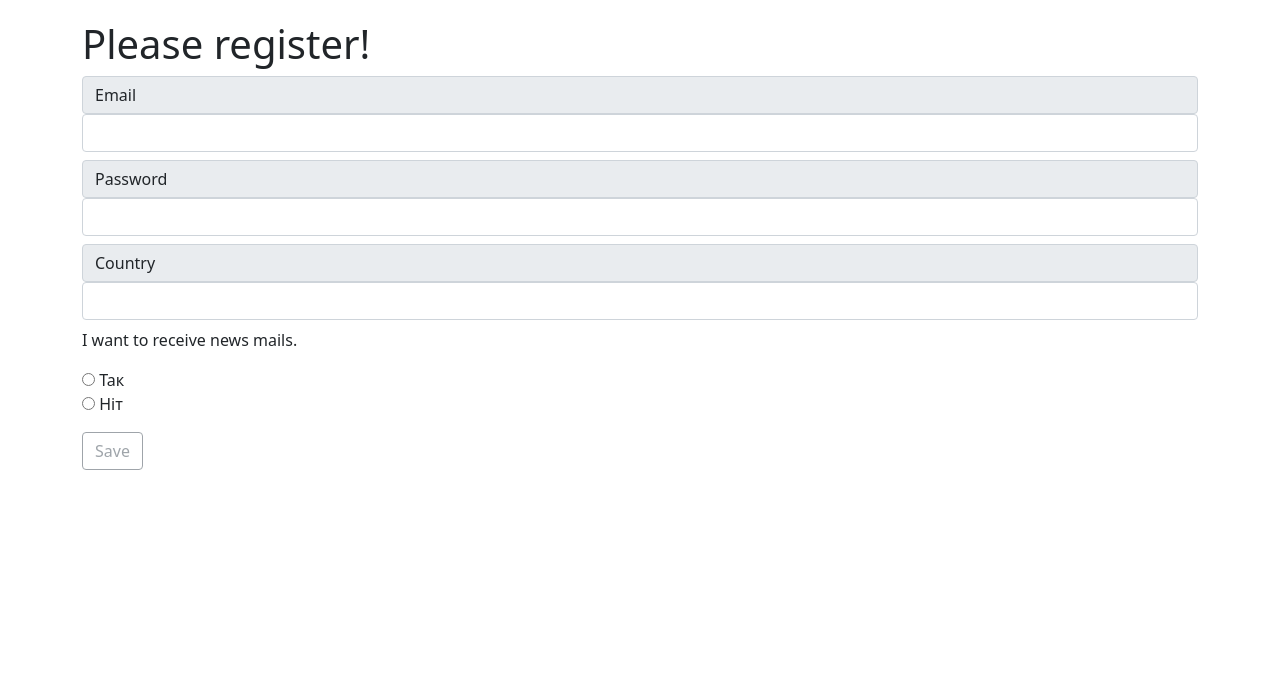
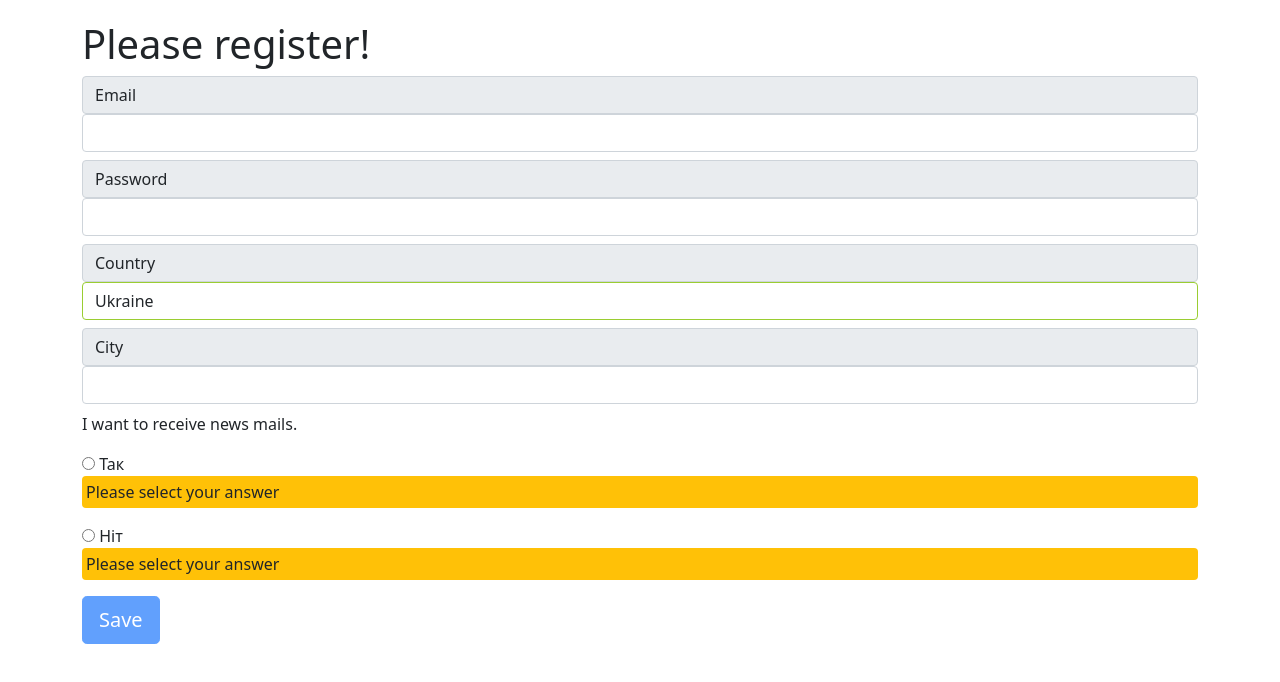
Before and after one commit to Meelenych/learningAng, an Angular app: page / in a window 1280 px wide. Shown: the top 682 px of the page. Built offline with nearby package versions, Linux system fonts and the light colour scheme.

Commit message:
forms default values

```diff
--- a/src/app/forms/forms.component.html
+++ b/src/app/forms/forms.component.html
@@ -3,7 +3,9 @@
 <!-- <form (ngSubmit)="submitForm(myForm)" #myForm="ngForm"> -->
 <!-- или через ViewChild -->
 <form (ngSubmit)="submitForm()" #myForm="ngForm">
-  <div class="form-group">
+  <!-- <div [ngClass]="{ 'has-error': myEmail.invalid && myEmail.touched }"> -->
+  <!-- заменено на validation via CSS’s :invalid and :valid pseudo-classes. -->
+  <div>
     <label class="input-group-text" for="email">Email</label>
     <input
       type="email"
@@ -12,7 +14,11 @@
       name="email"
       required
       email
+      #myEmail="ngModel"
     />
+    <p *ngIf="myEmail.invalid && myEmail.touched" class="bg-danger p-1 rounded">
+      Type a valid email address
+    </p>
     <!-- just write 'email' for validation -->
 
     <label class="input-group-text" for="password">Password</label>
@@ -22,16 +28,41 @@
       ngModel
       name="password"
       required
+      #myPass="ngModel"
+    />
+    <p *ngIf="myPass.invalid && myPass.touched" class="bg-danger p-1 rounded">
+      Password cannot be empty
+    </p>
+
+    <label class="input-group-text" for="country">Country</label>
+    <select
+      class="form-control mb-2"
+      [ngModel]="defaultCountry"
+      name="country"
+      required
+      #myCountry="ngModel"
+    >
+      <option value="ua">Ukraine</option>
+      <option value="us">United States</option>
+      <option value="uk">United Kingdom</option>
+      <option value="de">Germany</option>
+      <option value="at">Austria</option>
+    </select>
+
+    <label class="input-group-text" for="city">City</label>
+    <input
+      type="text"
+      class="form-control mb-2"
+      ngModel
+      name="city"
+      required
+      #myCity="ngModel"
     />
 
-    <label class="input-group-text" for="text">Country</label>
-    <select class="form-control mb-2" ngModel name="country" required>
-      <option selected>Ukraine</option>
-      <option>United States</option>
-      <option>United Kingdom</option>
-      <option>Germany</option>
-      <option>Austria</option>
-    </select>
+    <p *ngIf="myCity.invalid && myCity.touched" class="bg-danger p-1 rounded">
+      City cannot be empty
+    </p>
+
     <p>I want to receive news mails.</p>
     <div class="radio" *ngFor="let answer of answers">
       <label>
@@ -41,18 +72,22 @@
           ngModel
           name="answer"
           required
+          #myAnswer="ngModel"
         />
         {{ answer.text }}
       </label>
+
+      <p *ngIf="myAnswer.untouched" class="bg-warning p-1 rounded">
+        Please select your answer
+      </p>
     </div>
-    <div class="input-group-append">
+
     <button
-        class="btn btn-outline-secondary mt-3"
+      class="btn btn-primary btn-lg btn-block"
       type="submit"
       [disabled]="!myForm.valid"
     >
       Save
     </button>
   </div>
-  </div>
 </form>
--- a/src/app/forms/forms.component.ts
+++ b/src/app/forms/forms.component.ts
@@ -22,6 +22,9 @@ export class FormsComponent {
     },
   ];
 
+  defaultAnswer = 'no';
+  defaultCountry = 'ua';
+
   registerData = [];
 
 
```
Lines whose indentation alone changed are shown as unchanged.
